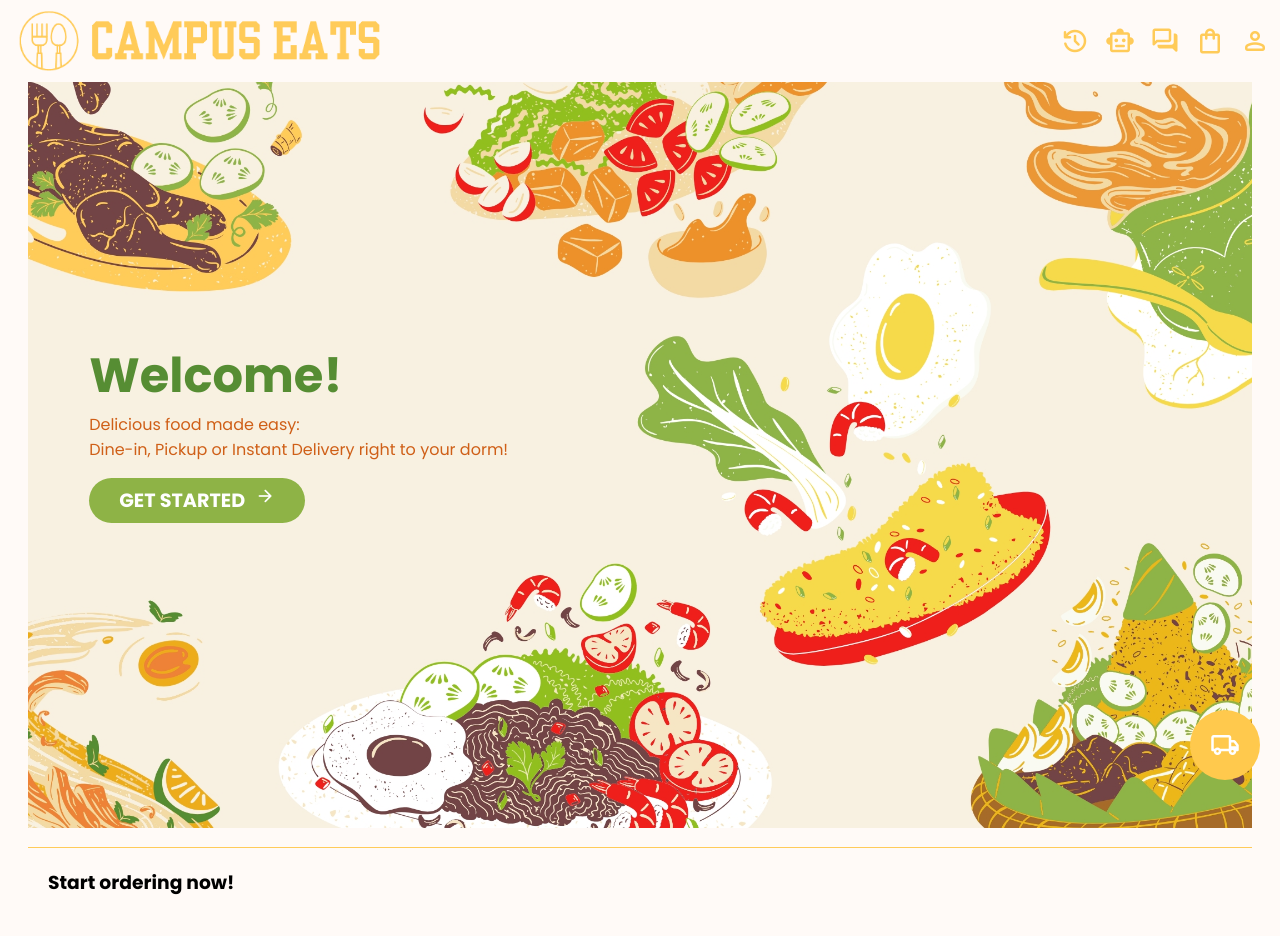
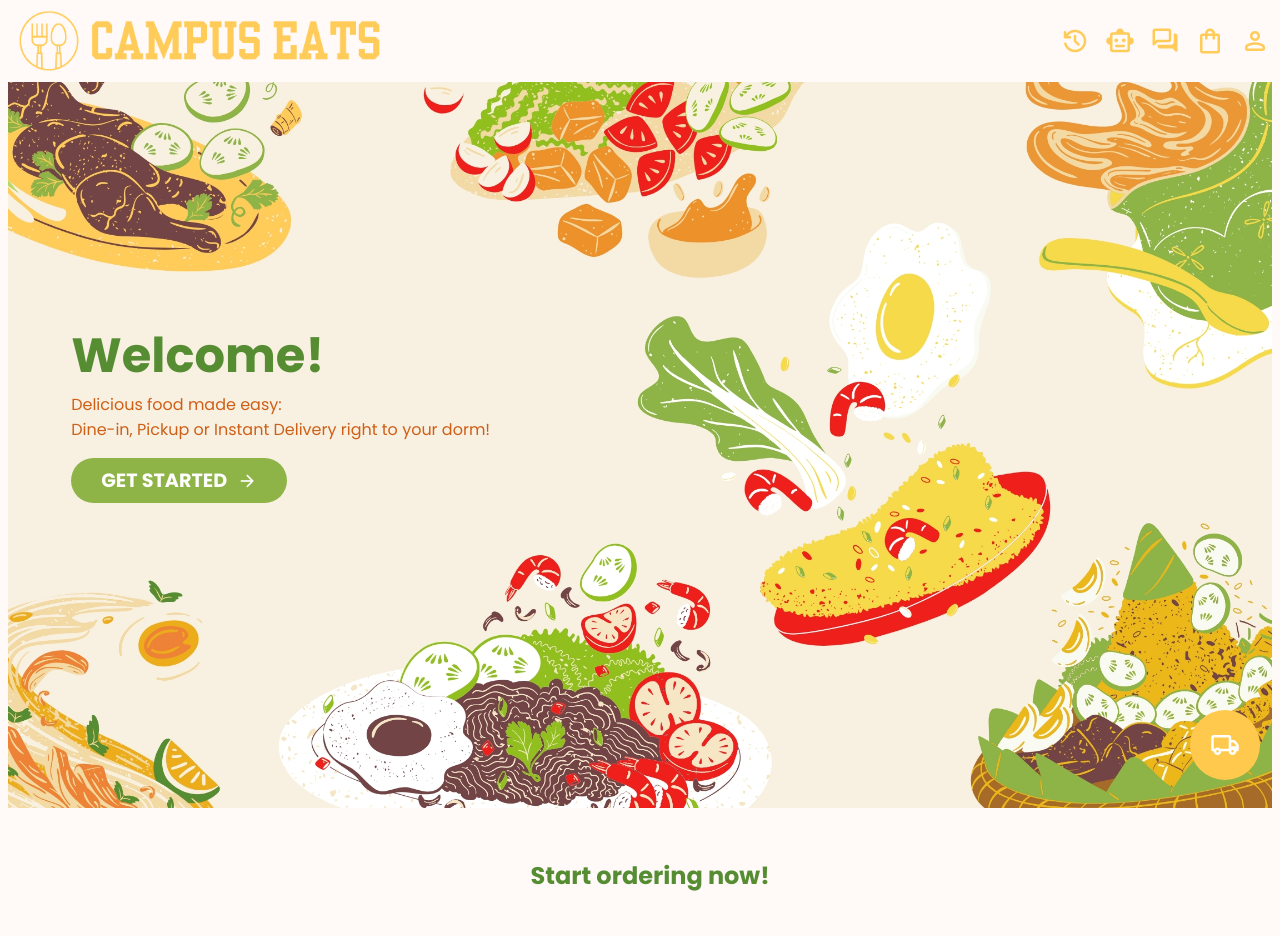
Before and after one commit to ThengPY/Campus-Eats, a React (Create React App) app: page / in a window 1280 px wide. Shown: the top 936 px of the page. Built offline with nearby package versions, Linux system fonts and the light colour scheme.

Commit message:
updated pickup ui

```diff
--- a/src/components/Header.js
+++ b/src/components/Header.js
@@ -30,14 +30,16 @@ function Header({ onCartClick, onOrderHistoryClick, onProfileClick, onMealPlanne
                 <div className = "LandingPageBanner">
                     <div className = "textbox">
                         <h1 className = "welcome" style = {{color : "#568d33", marginBottom : "0px", fontSize : "3rem"}}>Welcome!</h1>
-                        <p classnName = "welcome-caption" style = {{color : "#cf5f17", fontSize : "1rem", width : "60%"}}>Delicious food made easy: <br />Dine-in, Pickup or Instant Delivery right to your dorm!</p>
+                        <p classnName = "welcome-caption" style = {{color : "#cf5f17", fontSize : "1rem", width : "80%"}}>Delicious food made easy: <br />Dine-in, Pickup or Instant Delivery right to your dorm!</p>
                         <div className = "get-started" onClick={() => scrollToSection("start")}>
                             <span><b>GET STARTED </b></span>
                             <span class="material-symbols-rounded" style = {{color: "white", fontSize :"20px"}}>arrow_forward</span>
                         </div>
                     </div>
                 </div>
-                <h3 style={{padding : "20px", marginBottom: "0px"}} id = "start">Start ordering now!</h3>
+                <div className = "LandingPageContent" id = "start">
+                    <h2 className = "cafeteria-title" style={{paddingTop : "20px", marginBottom: "0px", color : "#568d33"}} >Start ordering now!</h2>
+                </div>
             </main>
         </>
     );
--- a/src/components/PickUp.js
+++ b/src/components/PickUp.js
@@ -245,9 +245,9 @@ const PickUp = ({ cartItems, totalPrice, isOpen, onClose }) => {
             )}
 
             {paymentMethod === 'creditCard' && (
-              <div className="credit-card-details">
-                <div>
-                  <label>Card Number:</label>
+              <div className="credit-card-details" style = {{marginTop : "10px"}}>
+                <div style = {{marginBottom : "15px"}}>
+                  <label style = {{borderTop : "1px solid #e0e0e0", paddingTop : "10px"}}>Card Number:</label>
                   <input
                     type="text"
                     value={cardNumber || ''}
@@ -255,6 +255,8 @@ const PickUp = ({ cartItems, totalPrice, isOpen, onClose }) => {
                     placeholder='XXXX XXXX XXXX'
                     required
                   />
+                </div>
+                <div  style = {{marginBottom : "15px"}}>
                   <label>Expiration Date:</label>
                   <input
                       type="text"
@@ -262,6 +264,8 @@ const PickUp = ({ cartItems, totalPrice, isOpen, onClose }) => {
                       onChange={(e) => setExpiration_date(e.target.value)}
                       placeholder='MM/YY' required
                   />
+                </div>
+                <div  style = {{marginBottom : "15px"}}>
                   <label>CVV:</label>
                   <input
                       type="text"
--- a/src/styles.css
+++ b/src/styles.css
@@ -60,37 +60,6 @@ body {
   margin: 0 auto;
   align-items: center;
   justify-content: center;
-  padding: 20px;
-}
-
-
-.App {
-  margin: 0 auto;
-  align-items: center;
-  justify-content: center;
-  padding: 20px;
-}
-
-
-.App {
-  margin: 0 auto;
-  align-items: center;
-  justify-content: center;
-}
-
-
-.App {
-  margin: 0 auto;
-  align-items: center;
-  justify-content: center;
-  padding: 20px;
-}
-
-
-.App {
-  margin: 0 auto;
-  align-items: center;
-  justify-content: center;
 }
 
 /* Base styles for the logo */
@@ -109,6 +78,13 @@ body {
   background-position: center;
   background-size: cover;
   position: relative;
+}
+
+.LandingPageContent {
+  display: flex;
+  justify-content: center;
+  margin: 10px;
+  width: 100%;
 }
 
 /* Responsive styles for smaller screens */
@@ -154,11 +130,10 @@ body {
   font-size: larger;
   border-radius: 40px;
   padding: 8px;
-  vertical-align: center;
+  align-items: center;
   display: flex;
   justify-content: center;
   gap: 10px;
-  text-align: center;
 }
 
 .get-started:hover {
@@ -202,12 +177,6 @@ header {
   flex: 0 0 auto;
 }
 
-main h3 {
-  margin-bottom: 0px;
-  padding-top: 15px;
-  border-top: 1px solid #FFCB59;
-}
-
 /* Header Icon Styling */
 .material-symbols-rounded {
   font-variation-settings: 'FILL' 0, 'wght' 400, 'GRAD' 0, 'opsz' 24;
@@ -221,15 +190,11 @@ main h3 {
   transform: scale(1.1); /* Slightly enlarge on hover */
 }
 
-.cafeteria-list {
-  padding-top: 10px;
-}
-
 .cafeteria-option {
   cursor: pointer;
   display: flex;
   flex-wrap: wrap;
-  justify-content: left;
+  justify-content: center;
   align-items: center;
   list-style-type: none;
   gap: 10px;
```
Also changed, not shown: src/img/banner(phone).jpg.
